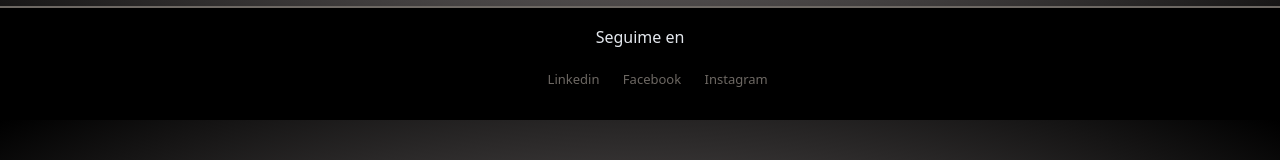
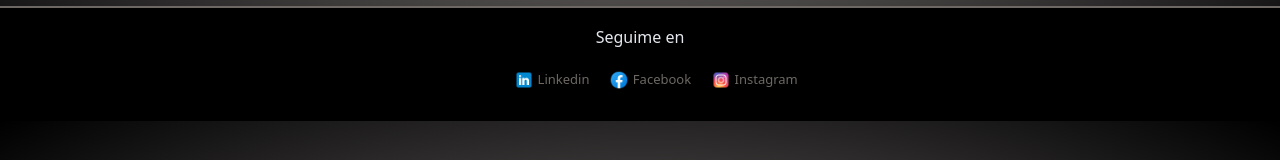
Before and after one commit to FacuL88/Portfolio, a website: page index.html in a window 1280 px wide. Shown: the part 444-604 px from the top of the page. Drawn offline with nearby package versions, Linux system fonts and the light colour scheme; the site is published under a folder, as on GitHub Pages, so addresses that start at the root find nothing.

Commit message:
Enlaces footer

```diff
--- a/index.html
+++ b/index.html
@@ -47,9 +47,9 @@
     <div class="col-12 footer">
       <h6>Seguime en</h6>
       <ul>
-          <li><img src="/imagenes/icon/icons8-linkedin-48.png" alt=""> Linkedin</li>
-          <li><img src="/imagenes/icon/facebook48.png" alt=""> Facebook</li>
-          <li><img src="/imagenes/icon/instagram-48.png" alt=""> Instagram</li>
+          <li><img src="imagenes/icon/icons8-linkedin-48.png" alt=""> Linkedin</li>
+          <li><img src="imagenes/icon/facebook48.png" alt=""> Facebook</li>
+          <li><img src="imagenes/icon/instagram-48.png" alt=""> Instagram</li>
       </ul>
     </div>
   </div>
```
